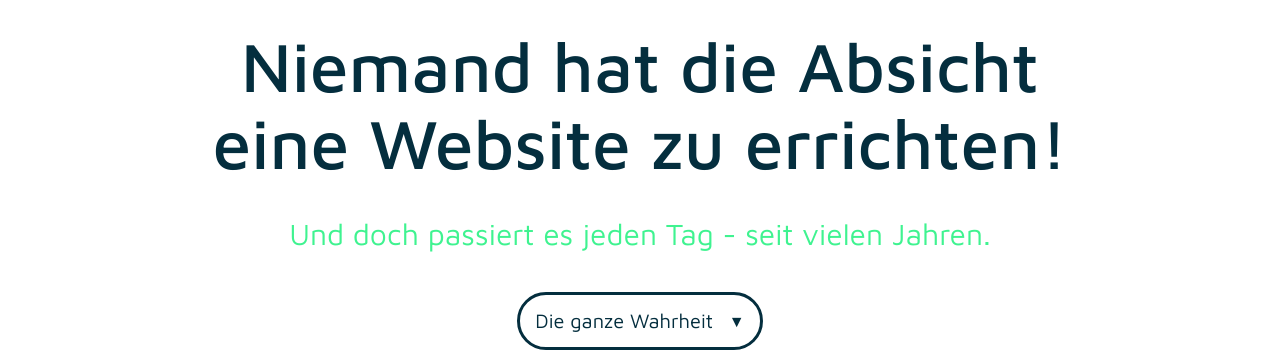
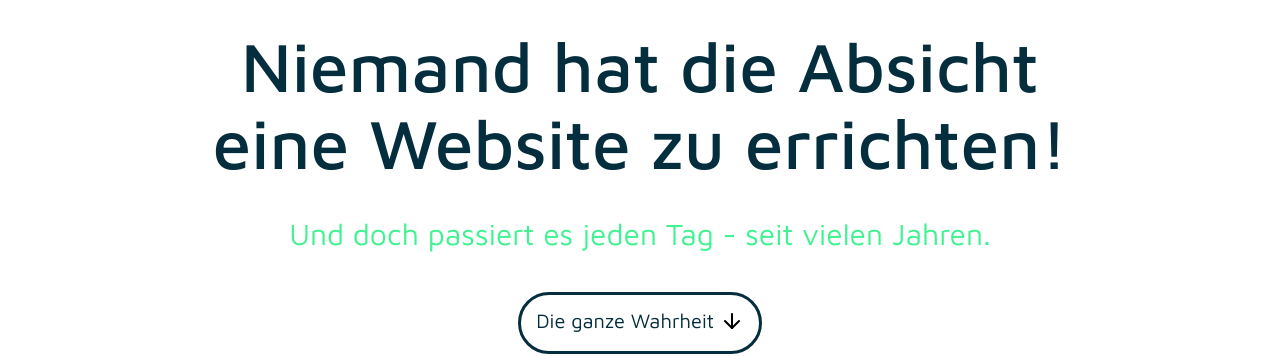
Before and after one commit to Wiredframe/website, a plain HTML site: page index.html in a window 1280 px wide. Shown: the part 453-809 px from the top of the page. Drawn offline with nearby package versions, Linux system fonts and the light colour scheme.

Commit message:
Replace arrow down icon with SVG and adjust arrowdown CSS properties for better alignment

```diff
--- a/css/wiredframe-screendesign.webflow.css
+++ b/css/wiredframe-screendesign.webflow.css
@@ -255,10 +255,8 @@ p {
 
 .arrowdown {
   position: relative;
-  top: -1px;
-  padding-left: 10px;
+  top: -3px;
   font-size: 16px;
-  line-height: 20px;
   text-align: left;
   letter-spacing: 0px;
 }
--- a/index.html
+++ b/index.html
@@ -66,7 +66,8 @@
     <div class="content-container start w-container" data-ix="intoviewanimation">
       <h1 class="heading">Niemand hat die Absicht eine Website zu errichten!</h1>
       <div class="subtitle">Und doch passiert es jeden Tag - seit vielen Jahren.</div>
-      <a class="more-link" href="#wahrheit">Die ganze Wahrheit <span class="arrowdown">▼</span></a>
+      <a class="more-link" href="#wahrheit">Die ganze Wahrheit <span class="arrowdown"><img src="images/arrow-down.svg"
+            alt=""></span></a>
     </div>
     <div class="hero-image tr"></div>
   </div>
```
Also changed, not shown: images/arrow-down.svg (added).
